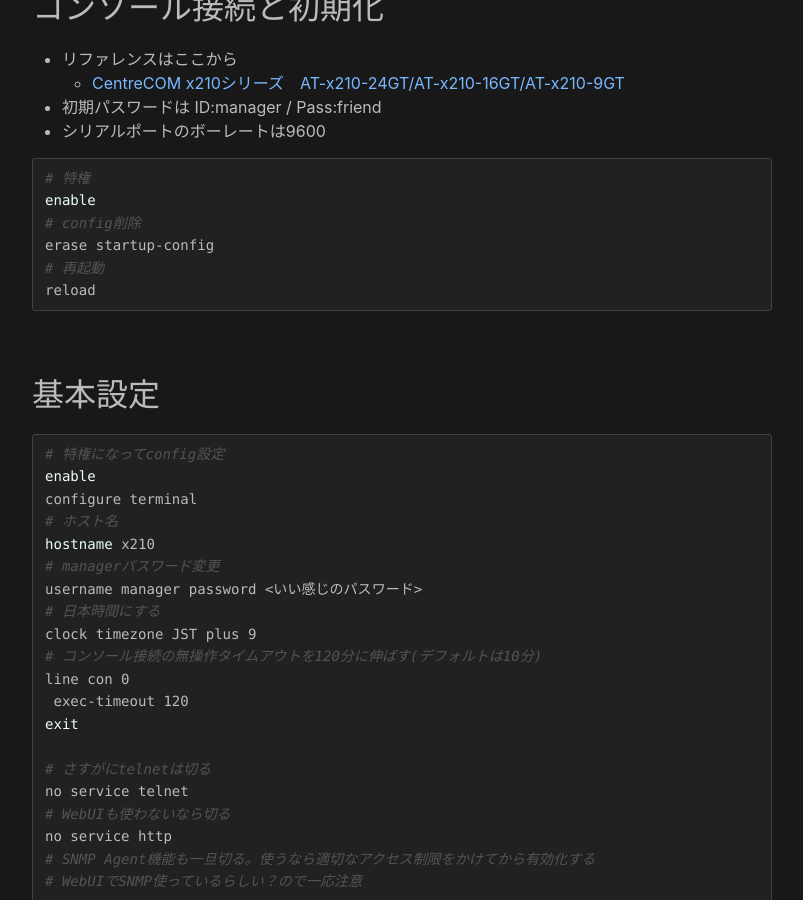
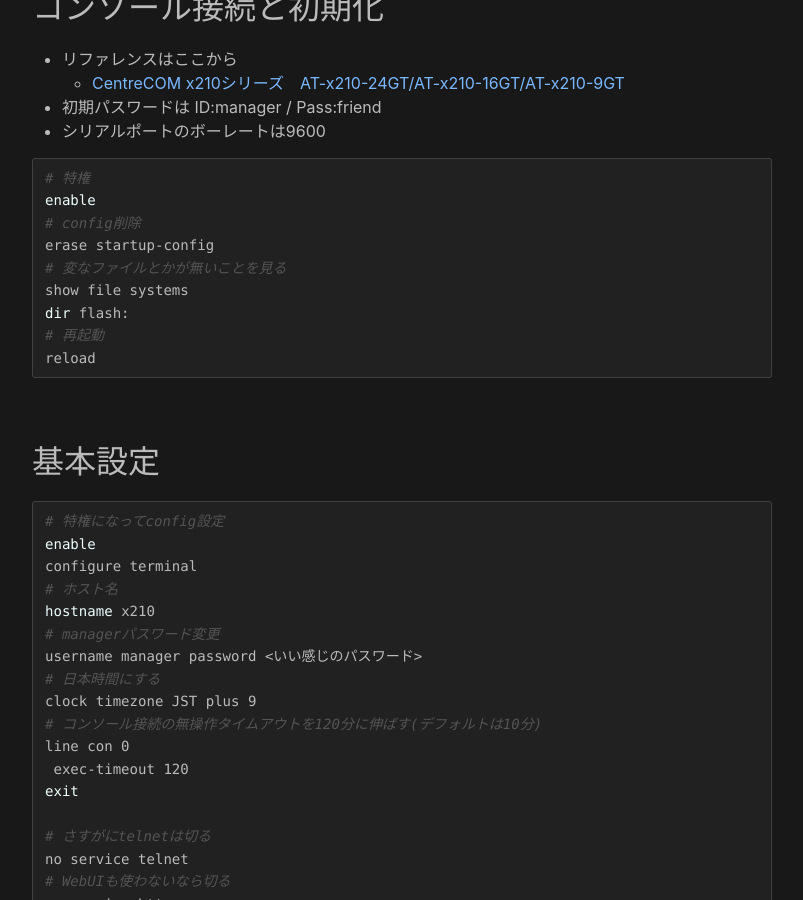
Before and after one commit to maeda577/maeda577.github.io, a Jekyll site: the page built from _posts/2023-06-17-x210.md, in a window 1280 px wide and 900 px high, scrolled down 355 px. Shown: the whole window, without its empty margins (238-1041 px from the left). Built offline with Jekyll 4.4.1, drawn with Linux system fonts in a browser that asks for light colours.

Commit message:
記事修正

````diff
--- a/_posts/2023-06-17-x210.md
+++ b/_posts/2023-06-17-x210.md
@@ -19,6 +19,9 @@ date: 2023-06-17 11:54 +0900
 enable
 # config削除
 erase startup-config
+# 変なファイルとかが無いことを見る
+show file systems
+dir flash:
 # 再起動
 reload
 ```
````
